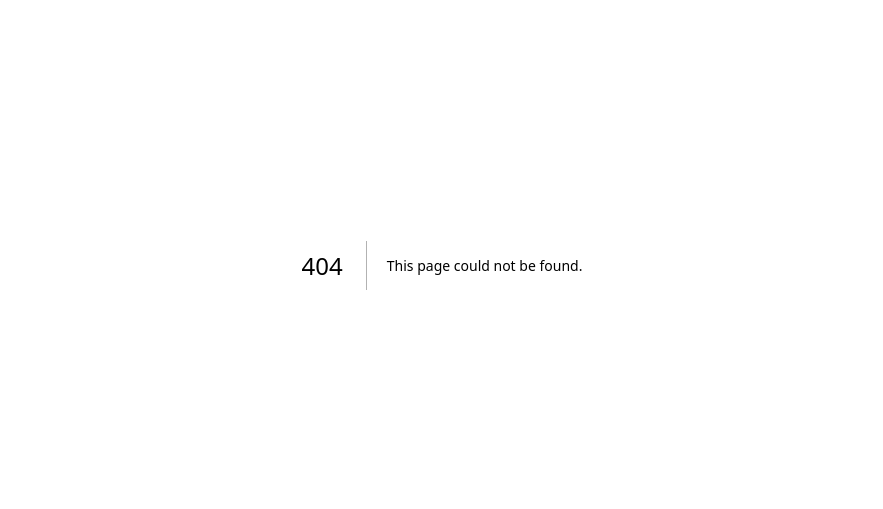
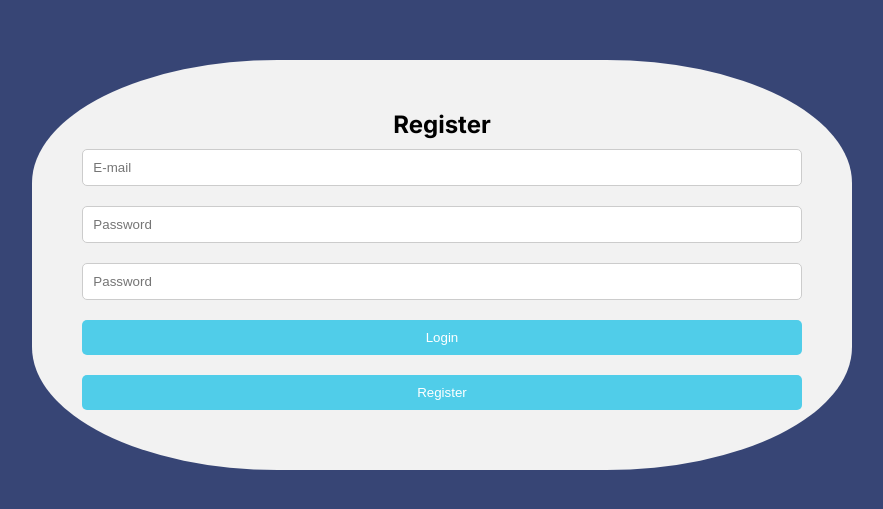
Before and after one commit to catsonluna/compmath, a Next.js app: page /register in a window 1280 px wide. Before the commit this address had no page. Shown: the part 135-644 px from the top of the page, without its empty margins (198-1081 px from the left). Built offline with nearby package versions, Linux system fonts and the light colour scheme.

Commit message:
Login+reg done
Pabeidzu login un registra stilu

```diff
--- /dev/null
+++ b/pages/register/index.tsx
@@ -0,0 +1,36 @@
+import Head from 'next/head'
+import React from 'react';
+import Image from 'next/image'
+import { Inter } from 'next/font/google'
+// the style
+import styles from 'styles/login.module.css'
+// font
+const inter = Inter({ subsets: ['latin'] })
+
+export default function Home() {
+    const [email,setEmail]=React.useState("")
+    const [password,setPassword]=React.useState("")
+    const [password2,setPassword2]=React.useState("")
+  return (
+    <>
+      <Head>
+        <title>Compmath</title>
+        <meta name="description" content="Generated by create next app" />
+        <meta name="viewport" content="width=device-width, initial-scale=1" />
+        <link rel="icon" href="/favicon.ico" />
+      </Head>
+      <main className={`${styles.main} ${inter.className}`}>
+      <div className={styles['login-container']}>
+                <h2>Register</h2>
+                <form>
+                    <input type="text" placeholder="E-mail" name="email" required onChange={(e)=>setEmail(e.target.value)}value={email}/>
+                    <input type="password" placeholder="Password" name="password" required onChange={(e)=>setPassword(e.target.value)}value={password}/>
+                    <input type="password" placeholder="Password" name="password2" required onChange={(e)=>setPassword2(e.target.value)}value={password2}/>
+                    <input type="submit" value="Login" />
+                    <input type="submit" value="Register" />
+                </form>
+            </div>
+      </main>
+    </>
+  )
+}
--- /dev/null
+++ b/styles/login.module.css
@@ -0,0 +1,39 @@
+.login-container {
+    text-align: center;
+    border-radius: 30%;
+    background-color: #f2f2f2;
+    padding: 50px;
+}
+
+.login-container input[type="text"],
+.login-container input[type="password"] {
+    width: 100%;
+    padding: 10px;
+    margin: 10px 0;
+    border: 1px solid #ccc;
+    border-radius: 5px;
+}
+
+.login-container input[type="submit"] {
+    width: 100%;
+    padding: 10px;
+    margin: 10px 0;
+    background-color: #50CDE9;
+    color: white;
+    border: none;
+    border-radius: 5px;
+    cursor: pointer;
+}
+
+.login-container input[type="submit"]:hover {
+    background-color: #50CDE9;
+}
+.main{
+    display: flex;
+    width: 100vw;
+    height: 100vh;
+    flex-direction: column;
+    align-content: center;
+    justify-content: center;
+    align-items: center;
+}
```
Also changed, not shown: pages/login/index.tsx (added, +34 -0 lines).
